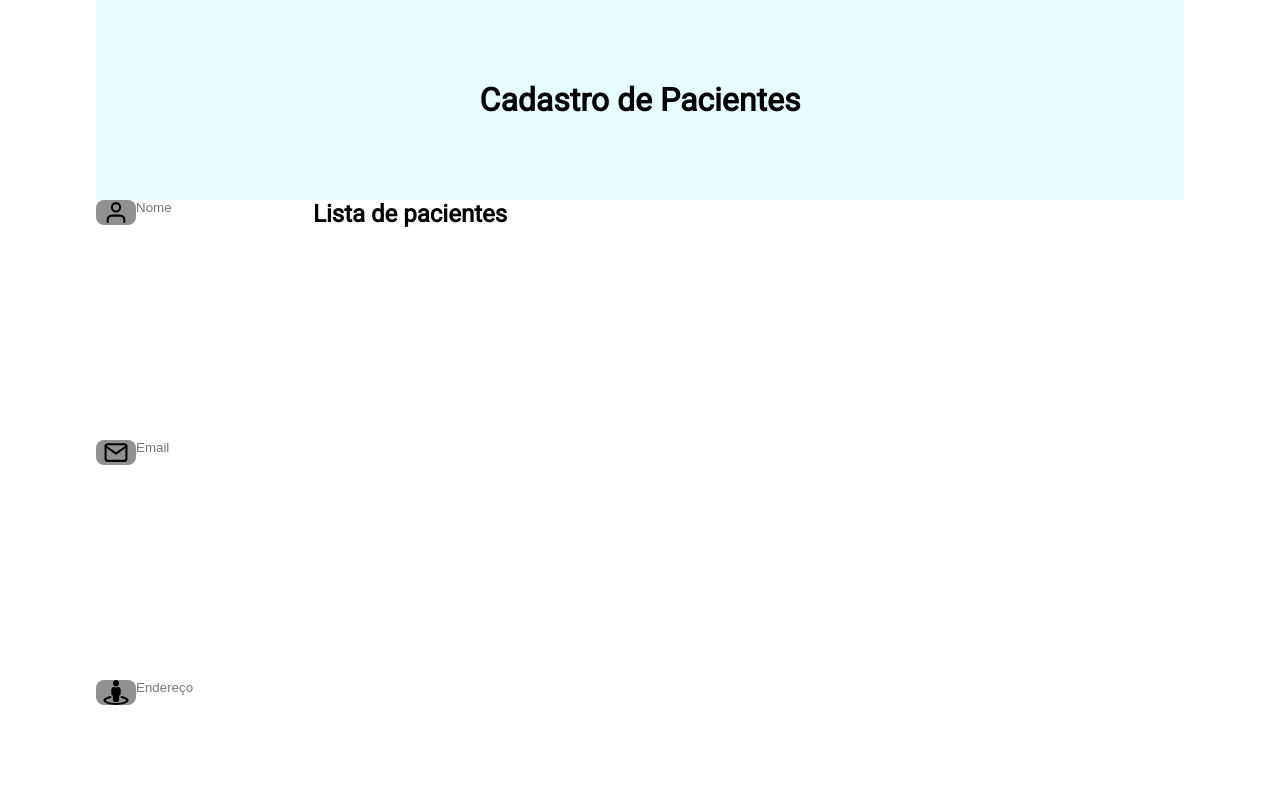
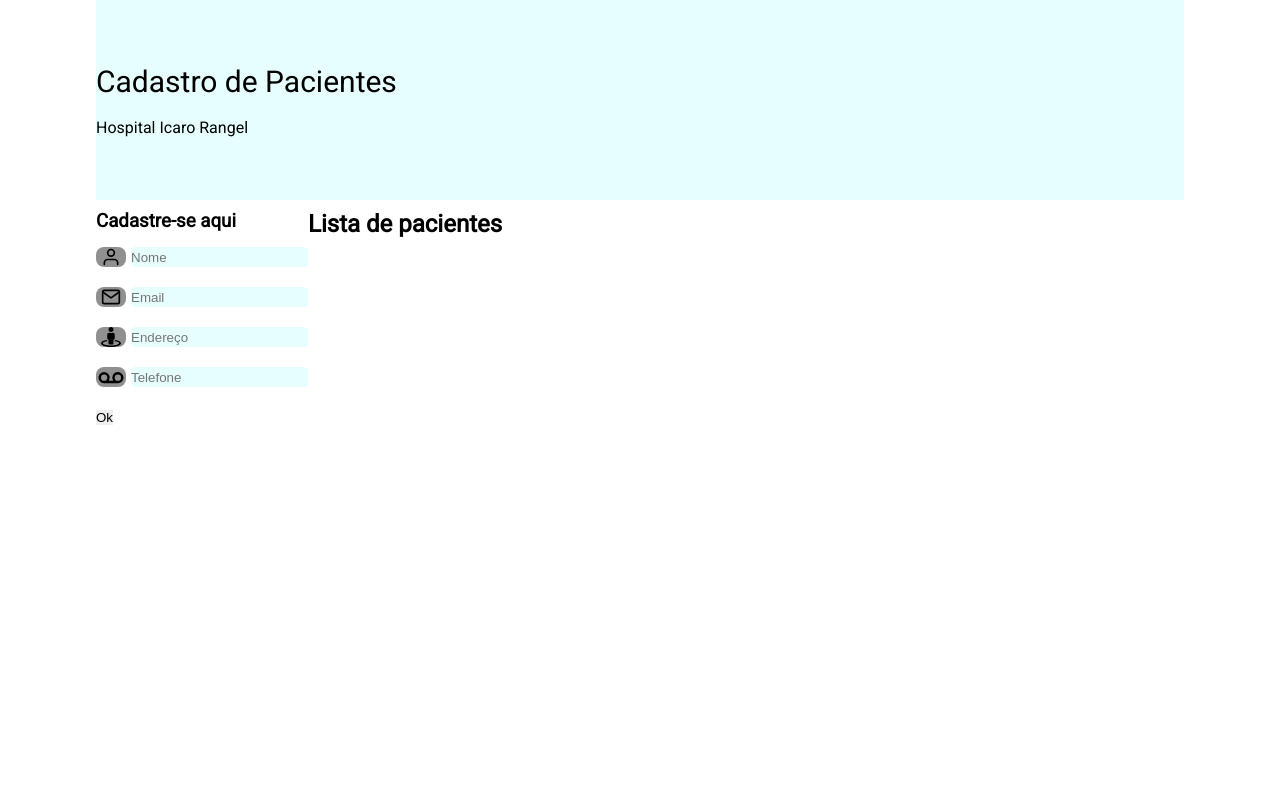
Before and after one commit to IcaroRangel/node-react-pacientes, a React (Create React App) app in the folder frontend/: page / in a window 1280 px wide. Shown: the top 800 px of the page. Built offline with nearby package versions, Linux system fonts and the light colour scheme.

Commit message:
styled form cadastro

```diff
--- a/frontend/src/components/CreateUser/index.tsx
+++ b/frontend/src/components/CreateUser/index.tsx
@@ -6,7 +6,11 @@ const CreateUser = () => {
   return (
     <Container>
       <header>
-        <h1>Cadastro de Pacientes</h1>
+        <span>
+          <p>Cadastro de Pacientes</p>
+          <br />
+          Hospital Icaro Rangel
+        </span>
       </header>
       <div>
         <div>
--- a/frontend/src/components/CreateUser/styles.ts
+++ b/frontend/src/components/CreateUser/styles.ts
@@ -4,11 +4,17 @@ export const Container = styled.div`
   header {
     display: flex;
     align-items: center;
-    justify-content: center;
+    justify-content: flex-start;
+    p {
+      font-weight: 100;
+      font-size: 30px;
+    }
+
     margin: 0 6rem 0 6rem;
     height: 25vh;
     background: #e7feff;
     border-radius: 2px;
+    margin-bottom: 10px;
   }
   div {
     display: flex;
--- a/frontend/src/components/Form/index.tsx
+++ b/frontend/src/components/Form/index.tsx
@@ -1,5 +1,5 @@
 import React from "react";
-import { Container } from "./styles";
+import { Container, ContainerInputs } from "./styles";
 import { FiUser, FiMail } from "react-icons/fi";
 import { FaStreetView, FaVoicemail } from "react-icons/fa";
 interface InitialValues {
@@ -28,7 +28,8 @@ const Form = () => {
   }, []);
   return (
     <Container onSubmit={handleSubmit}>
-      <div>
+      <h3>Cadastre-se aqui</h3>
+      <ContainerInputs>
         <div>
           <FiUser />
         </div>
@@ -38,8 +39,8 @@ const Form = () => {
           value={values.name}
           onChange={handleChange}
         />
-      </div>
-      <div>
+      </ContainerInputs>
+      <ContainerInputs>
         <div>
           <FiMail />
         </div>
@@ -49,8 +50,8 @@ const Form = () => {
           value={values.email}
           onChange={handleChange}
         />
-      </div>
-      <div>
+      </ContainerInputs>
+      <ContainerInputs>
         <div>
           <FaStreetView />
         </div>
@@ -60,8 +61,8 @@ const Form = () => {
           value={values.address}
           onChange={handleChange}
         />
-      </div>
-      <div>
+      </ContainerInputs>
+      <ContainerInputs>
         <div>
           <FaVoicemail />
         </div>
@@ -71,7 +72,8 @@ const Form = () => {
           value={values.telephone}
           onChange={handleChange}
         />
-      </div>
+      </ContainerInputs>
+      <button>Ok</button>
     </Container>
   );
 };
--- a/frontend/src/components/Form/styles.ts
+++ b/frontend/src/components/Form/styles.ts
@@ -1,14 +1,24 @@
 import styled from "styled-components";
 
 export const Container = styled.form`
-  div {
-    display: flex;
-    justify-content: center;
-    svg {
-      border-radius: 8px;
-      height: 25px;
-      width: 40px;
-      background: #909090;
-    }
+  h3 {
+    margin-bottom: 15px;
+  }
+  svg {
+    border-radius: 8px;
+    height: 20px;
+    width: 30px;
+    background: #909090;
+  }
+  input {
+    border-radius: 4px;
+    height: 20px;
+    background: #e7feff;
+    margin-left: 5px;
+    transition: all ease 0.3s;
   }
 `;
+
+export const ContainerInputs = styled.div`
+  height: 40px !important;
+`;
```
